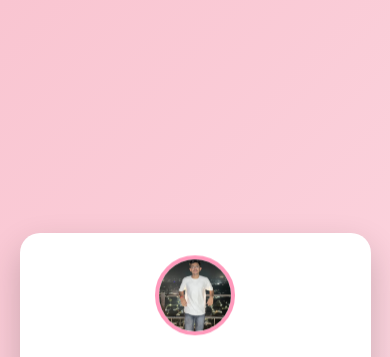
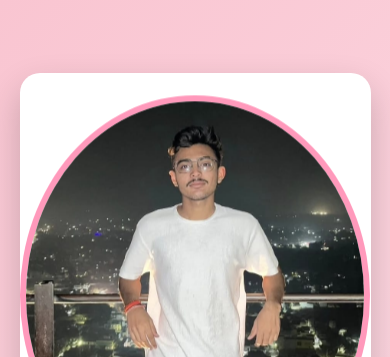
Before and after one commit to kittu-14623/frd, a plain HTML site: page index.htm in a window 390 px wide. Shown: the top 357 px of the page. Drawn offline with Linux system fonts and the light colour scheme.

Commit message:
Update index.htm

```diff
--- a/index.htm
+++ b/index.htm
@@ -46,11 +46,11 @@
     }
 
     .puppies img {
-      width: 100px;
-      height: 100px;
+      width: 400px;
+      height: 400px;
       border-radius: 50%;
       object-fit: cover;
-      border: 4px solid #ff99bb;
+      border: 6px solid #ff99bb;
       animation: float 3s infinite ease-in-out;
     }
 
@@ -148,8 +148,8 @@
 
     @media (max-width: 500px) {
       .puppies img {
-        width: 80px;
-        height: 80px;
+        width: 400px;
+        height: 400px;
       }
     }
   </style>
```
